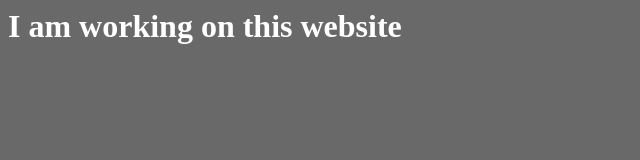
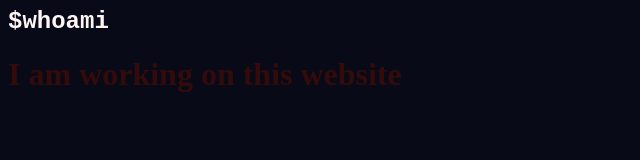
Before and after one commit to Boudhik-Shaj/Boudhik-Shaj.github.io, a plain HTML site: page index.html in a window 1280 px wide. Shown: the whole page, without its empty margins (0-640 px from the left). Drawn offline with Linux system fonts and the light colour scheme.

Commit message:
css file added

```diff
--- a/index.html
+++ b/index.html
@@ -3,16 +3,16 @@
     <meta charset="UTF-8">
     <meta http-equiv="X-UA-Compatible" content="IE=edge">
     <meta name="viewport" content="width=device-width, initial-scale=1.0">
+    <link rel="stylesheet" href="styles.css">
     <title>Boudhik Shaj</title>
 
 </head>
-<body style="background-color:dimgrey;">
-    <!-- <style>
-        {
-              background-color:blue;/* For browsers that do not support gradients */
-              background-image:linear-gradient(to right, #1c87c9, #8ebf42);
-        }
-              </style> -->
-    <h1 style=color:white;>I am working on this website</h1>
+<body>
+    <div id="container">
+        <div class="hea" id="header">
+            <h2>$whoami</h2>
+        </div>
+    </div>
+    <h1 style=color:rgb(52,11,11);>I am working on this website</h1>
 </body>
 </html>
--- /dev/null
+++ b/styles.css
@@ -0,0 +1,13 @@
+body {
+    /* bolor:rgb(19,19,19); */
+    background-color: #090a17;
+}
+h2{
+    font-family: 'Courier New', Courier, monospace;
+    color: rgb(255, 245, 245);
+}
+.head{
+    max-width: 100%;
+    max-height: 500px;
+    background-color: aquamarine;
+}
```
